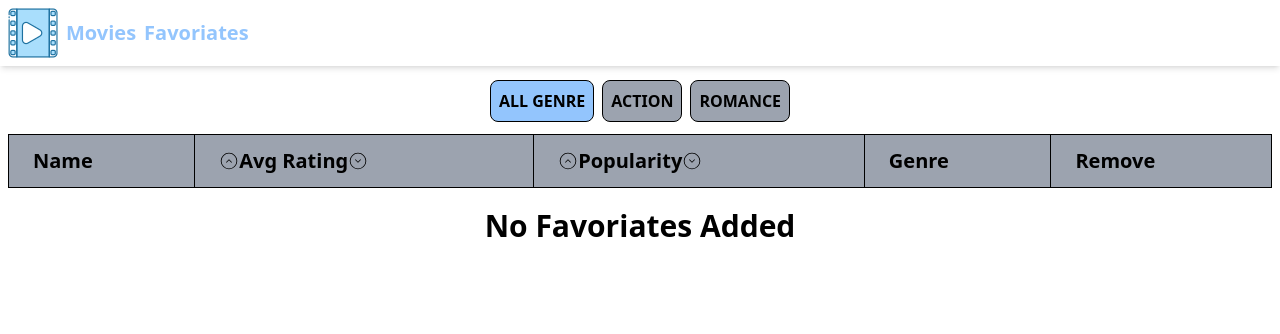
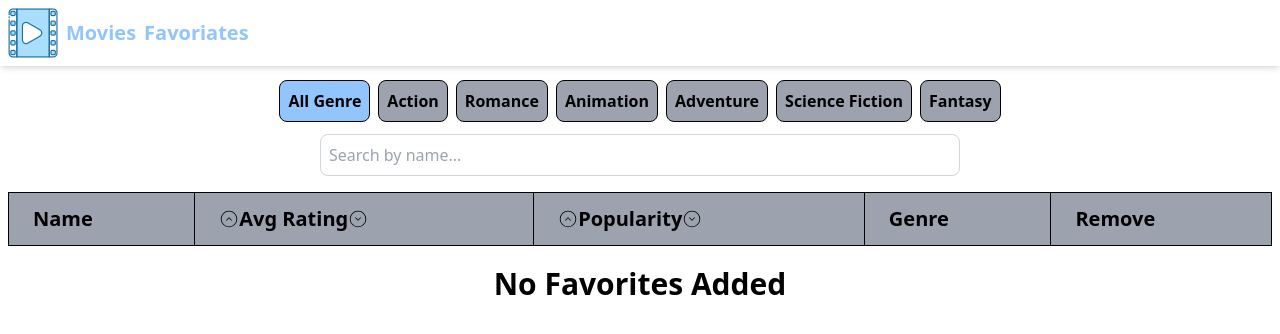
Before and after one commit to androemeda/MovieHive, a React (Vite) app: page /fav in a window 1280 px wide. Shown: the top 334 px of the page. Built offline with nearby package versions, Linux system fonts and the light colour scheme.

Commit message:
searching sorting filtering functionality added

```diff
--- a/src/components/FavoriatesPage.jsx
+++ b/src/components/FavoriatesPage.jsx
@@ -1,10 +1,37 @@
 import { FaRegTrashAlt } from 'react-icons/fa';
 import { CiCircleChevUp, CiCircleChevDown } from 'react-icons/ci';
-import React, { useContext } from 'react';
+import React, { useContext, useState } from 'react';
 import { AppContext } from '../App';
 
 function FavoriatesPage() {
   let { favs, setFavs } = useContext(AppContext);
+
+  const [filter, setFilter] = useState('All');
+  const [searchQuery, setSearchQuery] = useState('');
+  const [sortBy, setSortBy] = useState(null);
+  const [sortOrder, setSortOrder] = useState('asc');
+
+  const GENRE_MAP = {
+    28: 'Action',
+    12: 'Adventure',
+    16: 'Animation',
+    35: 'Comedy',
+    80: 'Crime',
+    99: 'Documentary',
+    18: 'Drama',
+    10751: 'Family',
+    14: 'Fantasy',
+    36: 'History',
+    27: 'Horror',
+    10402: 'Music',
+    9648: 'Mystery',
+    10749: 'Romance',
+    878: 'Science Fiction',
+    10770: 'TV Movie',
+    53: 'Thriller',
+    10752: 'War',
+    37: 'Western',
+  };
 
   const removeFavorite = (id) => {
     let arr = favs.filter((fav) => {
@@ -13,59 +40,153 @@ function FavoriatesPage() {
     setFavs(arr);
   };
 
+  const handleFilter = (genre) => {
+    setFilter(genre);
+  };
+
+  const handleSearch = (event) => {
+    setSearchQuery(event.target.value);
+  };
+
+  const handleSort = (field) => {
+    if (sortBy === field) {
+      setSortOrder(sortOrder === 'asc' ? 'desc' : 'asc');
+    } else {
+      setSortBy(field);
+      setSortOrder('asc');
+    }
+  };
+
+  const filteredFavs = favs
+    .filter((fav) => {
+      if (filter === 'All') return true;
+      if (filter === 'Action' && fav.genre_ids.includes(28)) return true;
+      if (filter === 'Romance' && fav.genre_ids.includes(10749)) return true;
+      if (filter === 'Animation' && fav.genre_ids.includes(16)) return true;
+      if (filter === 'Adventure' && fav.genre_ids.includes(12)) return true;
+      if (filter === 'Science Fiction' && fav.genre_ids.includes(878))
+        return true;
+      if (filter === 'Fantasy' && fav.genre_ids.includes(14)) return true;
+      return false;
+    })
+    .filter((fav) => {
+      return (
+        (fav.name &&
+          fav.name.toLowerCase().includes(searchQuery.toLowerCase())) ||
+        (fav.title &&
+          fav.title.toLowerCase().includes(searchQuery.toLowerCase()))
+      );
+    });
+
+  const sortedFavs = filteredFavs.sort((a, b) => {
+    if (sortBy === 'rating') {
+      return sortOrder === 'asc'
+        ? a.vote_average - b.vote_average
+        : b.vote_average - a.vote_average;
+    } else if (sortBy === 'popularity') {
+      return sortOrder === 'asc'
+        ? a.popularity - b.popularity
+        : b.popularity - a.popularity;
+    }
+    return 0;
+  });
+
   return (
     <div>
       <div className="flex justify-center space-x-2 m-3">
-        <button className="bg-blue-300 rounded-lg p-2 font-bold border border-black hover:scale-110 transition transform duration-300">
-          ALL GENRE
+        <button
+          className="bg-blue-300 rounded-lg p-2 font-bold border border-black hover:scale-110 transition transform duration-300"
+          onClick={() => handleFilter('All')}
+        >
+          All Genre
         </button>
-        <button className="bg-gray-400 rounded-lg p-2 font-bold border border-black hover:scale-110 transition transform duration-300">
-          ACTION
+        <button
+          className="bg-gray-400 rounded-lg p-2 font-bold border border-black hover:scale-110 transition transform duration-300"
+          onClick={() => handleFilter('Action')}
+        >
+          Action
         </button>
-        <button className="bg-gray-400 rounded-lg p-2 font-bold border border-black hover:scale-110 transition transform duration-300">
-          ROMANCE
+        <button
+          className="bg-gray-400 rounded-lg p-2 font-bold border border-black hover:scale-110 transition transform duration-300"
+          onClick={() => handleFilter('Romance')}
+        >
+          Romance
+        </button>
+        <button
+          className="bg-gray-400 rounded-lg p-2 font-bold border border-black hover:scale-110 transition transform duration-300"
+          onClick={() => handleFilter('Animation')}
+        >
+          Animation
+        </button>
+        <button
+          className="bg-gray-400 rounded-lg p-2 font-bold border border-black hover:scale-110 transition transform duration-300"
+          onClick={() => handleFilter('Adventure')}
+        >
+          Adventure
+        </button>
+        <button
+          className="bg-gray-400 rounded-lg p-2 font-bold border border-black hover:scale-110 transition transform duration-300"
+          onClick={() => handleFilter('Science Fiction')}
+        >
+          Science Fiction
+        </button>
+        <button
+          className="bg-gray-400 rounded-lg p-2 font-bold border border-black hover:scale-110 transition transform duration-300"
+          onClick={() => handleFilter('Fantasy')}
+        >
+          Fantasy
         </button>
       </div>
 
-      <div class="relative m-2">
-        <table class="w-full text-sm text-left rtl:text-right">
-          <thead class="text-xl font-bold bg-gray-400">
+      <div className="flex justify-center mb-4">
+        <input
+          type="text"
+          value={searchQuery}
+          onChange={handleSearch}
+          placeholder="Search by name..."
+          className="p-2 border border-gray-300 rounded-lg w-1/2"
+        />
+      </div>
+
+      <div className="relative m-2">
+        <table className="w-full text-sm text-left rtl:text-right">
+          <thead className="text-xl font-bold bg-gray-400">
             <tr>
-              <th scope="col" class="px-6 py-3 border border-black">
+              <th scope="col" className="px-6 py-3 border border-black">
                 Name
               </th>
-              <th scope="col" class="px-6 py-3 border border-black">
+              <th scope="col" className="px-6 py-3 border border-black">
                 <div className="flex">
-                  <button>
-                    <CiCircleChevUp></CiCircleChevUp>
+                  <button onClick={() => handleSort('rating')}>
+                    <CiCircleChevUp />
                   </button>
                   Avg Rating
-                  <button>
-                    <CiCircleChevDown></CiCircleChevDown>
+                  <button onClick={() => handleSort('rating')}>
+                    <CiCircleChevDown />
                   </button>
                 </div>
               </th>
-              <th scope="col" class="px-6 py-3 border border-black">
+              <th scope="col" className="px-6 py-3 border border-black">
                 <div className="flex">
-                  <button>
-                    <CiCircleChevUp></CiCircleChevUp>
+                  <button onClick={() => handleSort('popularity')}>
+                    <CiCircleChevUp />
                   </button>
                   Popularity
-                  <button>
-                    <CiCircleChevDown></CiCircleChevDown>
+                  <button onClick={() => handleSort('popularity')}>
+                    <CiCircleChevDown />
                   </button>
                 </div>
               </th>
-              <th scope="col" class="px-6 py-3 border border-black">
+              <th scope="col" className="px-6 py-3 border border-black">
                 Genre
               </th>
-              <th scope="col" class="px-6 py-3 border border-black">
+              <th scope="col" className="px-6 py-3 border border-black">
                 Remove
               </th>
             </tr>
           </thead>
           <tbody>
-            {favs.map((fav) => (
+            {sortedFavs.map((fav) => (
               <tr key={fav.id}>
                 <th scope="row" className="px-6 py-4 font-medium">
                   {fav.name || fav.title}
@@ -74,7 +195,9 @@ function FavoriatesPage() {
                 <td className="px-6 py-4 font-medium">{fav.popularity}</td>
                 <td className="px-6 py-4 font-medium">
                   {fav.genre_ids && fav.genre_ids.length > 0
-                    ? fav.genre_ids[0]
+                    ? fav.genre_ids
+                        .map((id) => GENRE_MAP[id] || 'N/A')
+                        .join(', ')
                     : 'N/A'}
                 </td>
                 <td className="px-6 py-4 text-red-600 text-xl font-medium">
@@ -88,13 +211,11 @@ function FavoriatesPage() {
         </table>
       </div>
 
-      {favs.length == 0 ? (
+      {sortedFavs.length === 0 ? (
         <div className="flex justify-center items-center font-bold text-3xl mt-5">
-          No Favoriates Added
+          No Favorites Added
         </div>
-      ) : (
-        <></>
-      )}
+      ) : null}
     </div>
   );
 }
```
